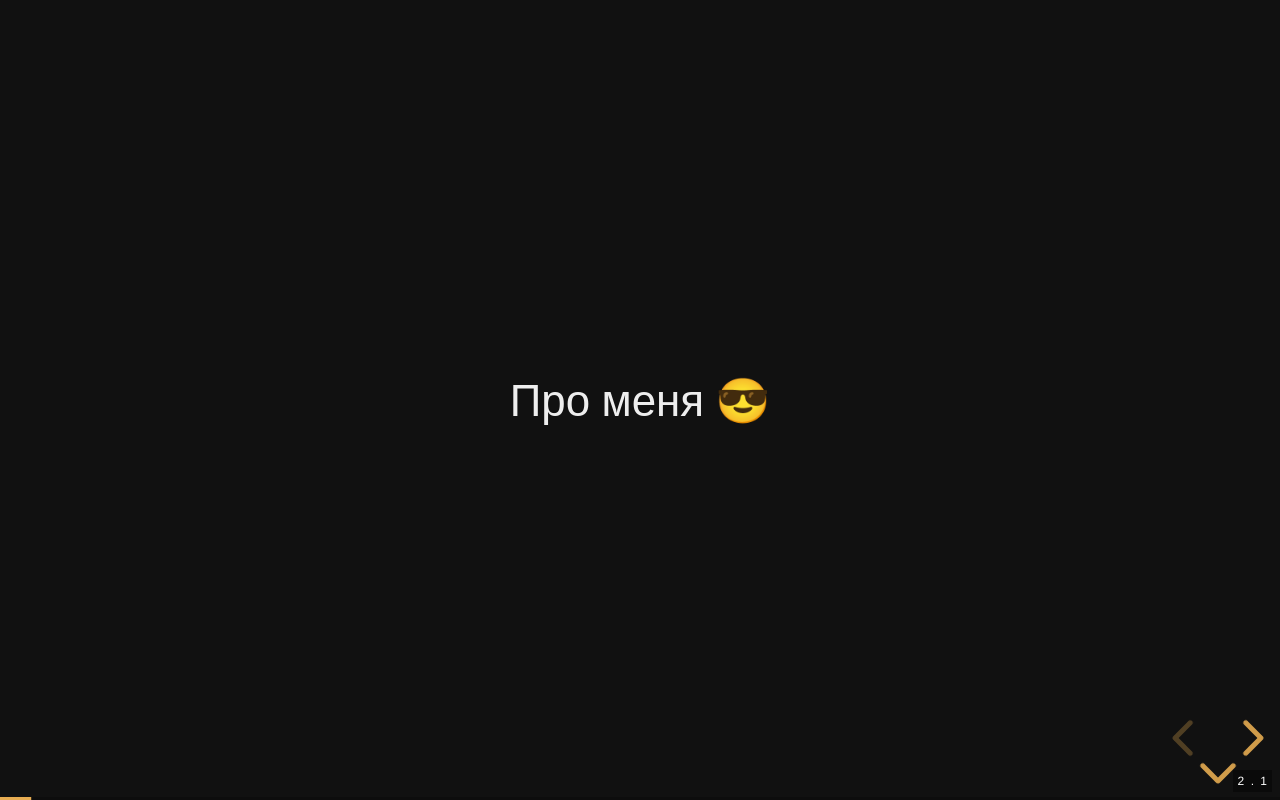
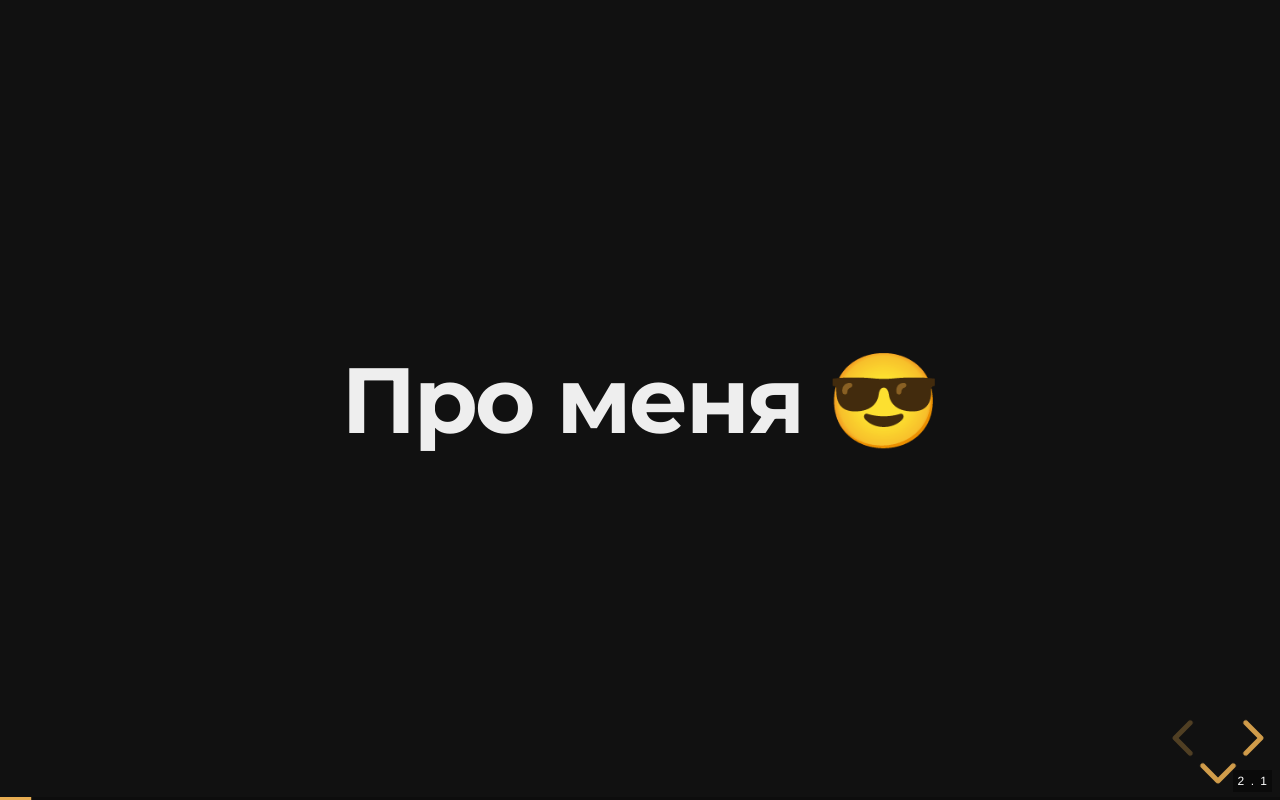
Before and after one commit to senyast4745/conf-temp-eng, a website: page index.html in a window 1280 px wide. Both pictures are taken after a click on the button "next slide". Drawn offline with nearby package versions, Linux system fonts and the light colour scheme.

Commit message:
Add header to about me section

```diff
--- a/index.html
+++ b/index.html
@@ -26,7 +26,9 @@
 				</p>
 			</section>
 			<section>
-				<section>Про меня 😎</section>
+				<section>
+					<h2>Про меня 😎</h2>
+				</section>
 				<section>
 					<ul>
 						<li>github.com/senyast4745</li>
```
